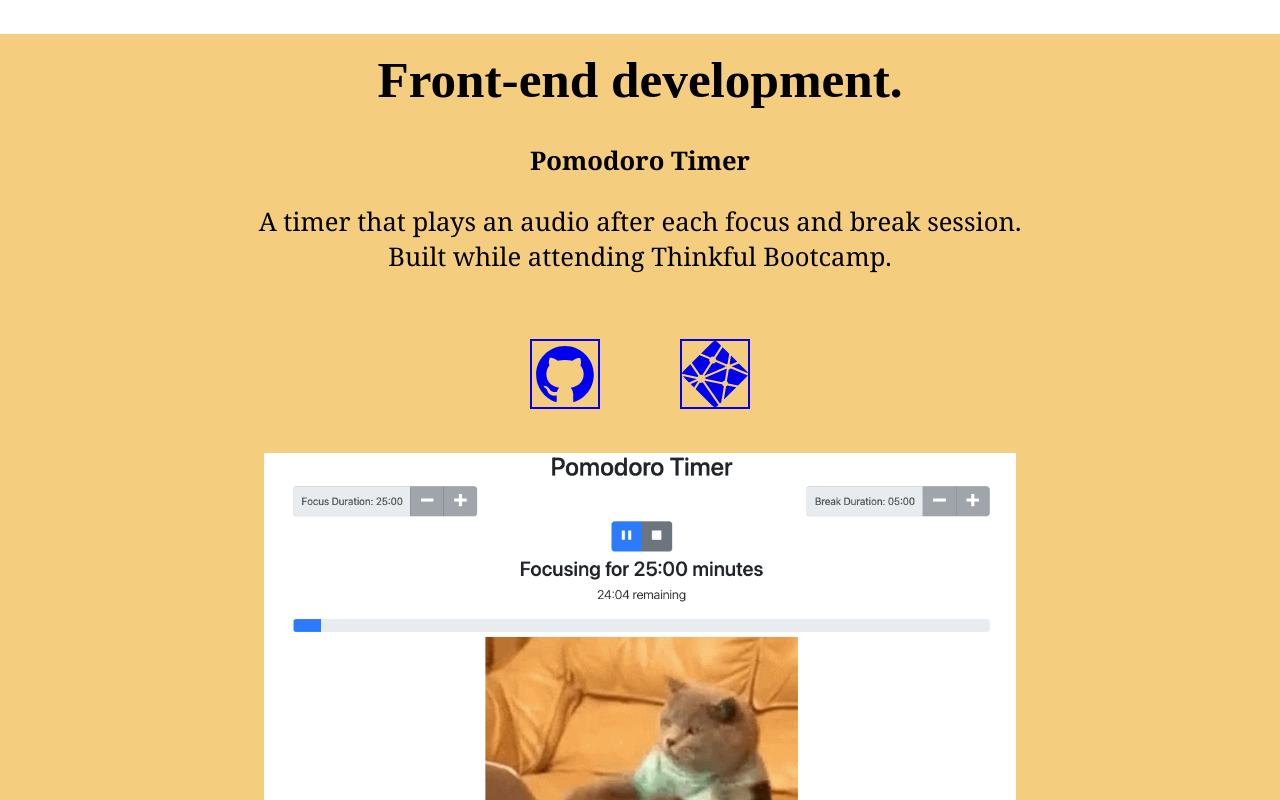
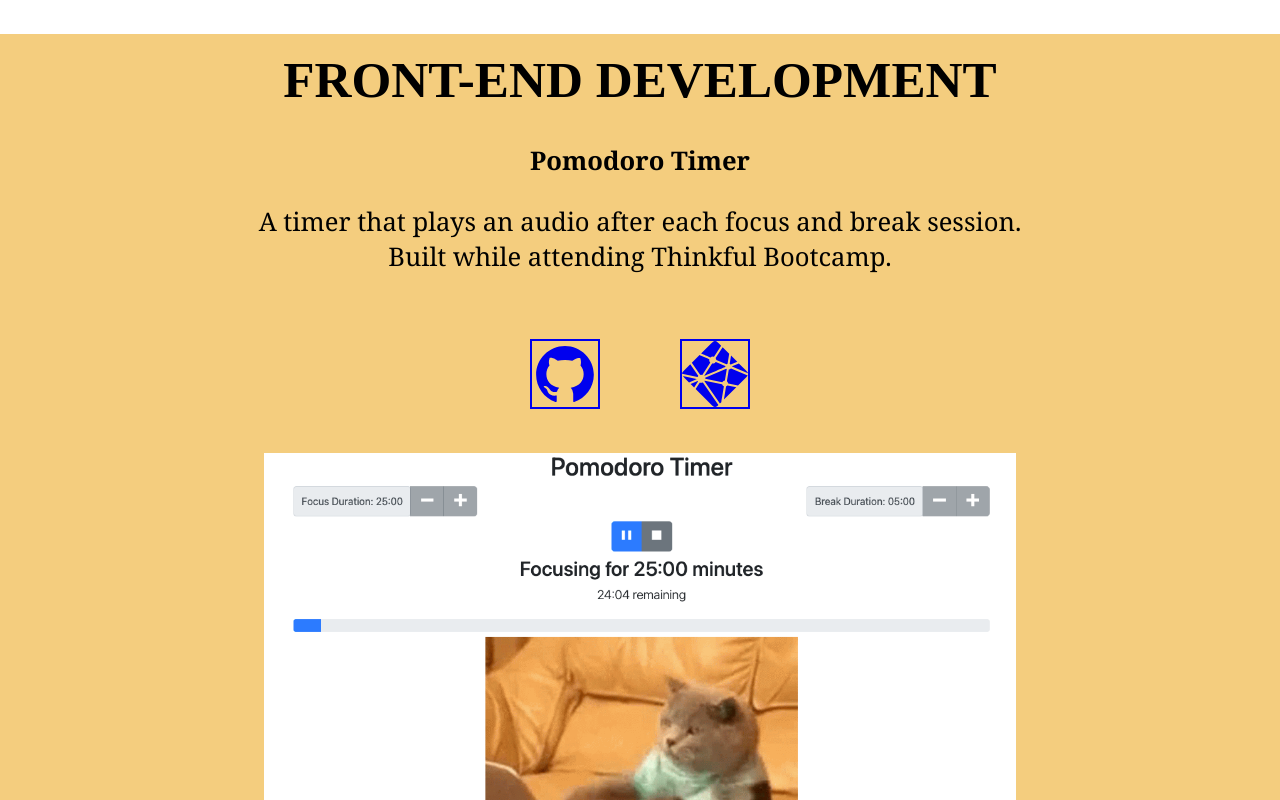
Before and after one commit to christinareanna/christinareanna.github.io, a React (Create React App) app: page /projects in a window 1280 px wide. Shown: the top 800 px of the page. Built offline with nearby package versions, Linux system fonts and the light colour scheme.

Commit message:
updated styling

```diff
--- a/src/pages/Projects.js
+++ b/src/pages/Projects.js
@@ -28,7 +28,7 @@ const Projects = () => {
             </div> */}
             {/* <Navbar /> */}
             <div className='project-container'>
-                <h1>Front-end development.</h1>
+                <h1>FRONT-END DEVELOPMENT</h1>
                 <div className='global-container'>
                     <strong>
                         <p>Pomodoro Timer</p>
```
